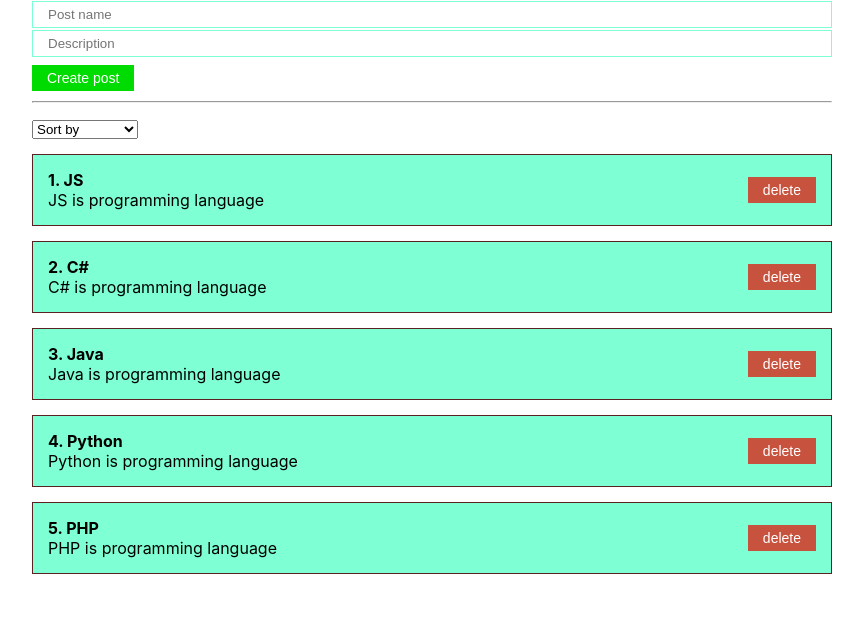
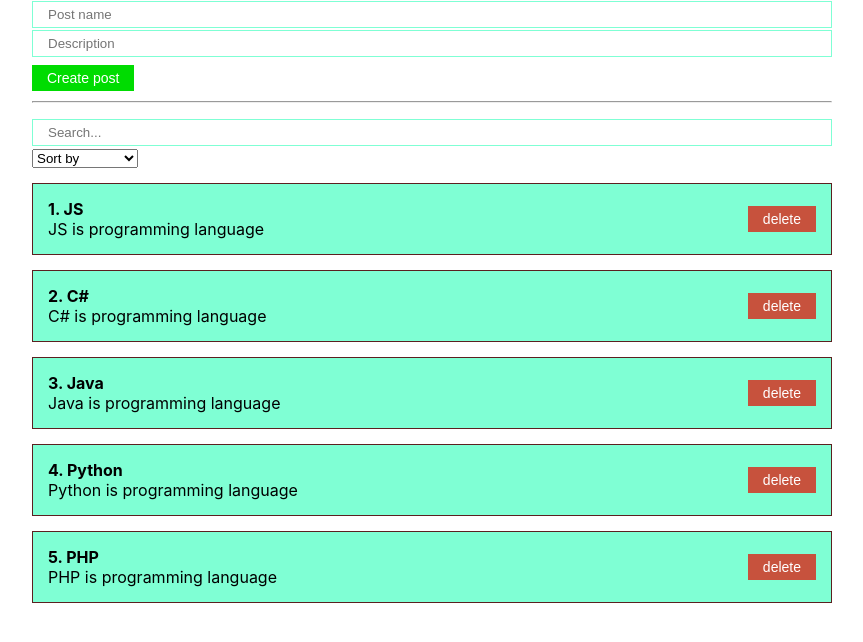
Before and after one commit to vik-tsyplakov/ReactJS_course, a React (Create React App) app in the folder course/: page / in a window 1280 px wide. Shown: the top 642 px of the page, without its empty margins (208-1071 px from the left). Built offline with nearby package versions, Linux system fonts and the light colour scheme.

Commit message:
preparation-for-the-implementation-of-the-search

```diff
--- a/course/src/App.js
+++ b/course/src/App.js
@@ -2,6 +2,7 @@
 import Counter from "./components/Counter";
 import PostForm from "./components/PostForm";
 import PostsList from "./components/PostsList";
+import MyInput from "./components/UI/input/MyInput";
 import MySelect from "./components/UI/select/MySelect";
 
 import "./styles/App.css";
@@ -25,15 +26,32 @@
 
   const [selectedSort, setSelectedSort] = useState("");
 
+  function getSortedPosts() {
+    if (selectedSort) {
+      return [
+        ...posts.sort((a, b) => a[selectedSort].localeCompare(b[selectedSort])),
+      ];
+    }
+    return posts;
+  }
+
+  const sortedPosts = getSortedPosts();
+
   const sortPosts = (sort) => {
     setSelectedSort(sort);
-    setPosts([...posts.sort((a, b) => a[sort].localeCompare(b[sort]))]);
   };
+
+  const [searchQuery, setSearchQuery] = useState("");
 
   return (
     <div className="App">
       <PostForm create={createPost} />
       <hr style={{ marginTop: "10px", marginBottom: "15px" }} />
+      <MyInput
+        value={searchQuery}
+        onChange={(e) => setSearchQuery(e.target.value)}
+        placeholder="Search..."
+      />
       <MySelect
         value={selectedSort}
         onChange={sortPosts}
@@ -44,7 +62,7 @@
         ]}
       />
       {posts.length !== 0 ? (
-        <PostsList remove={removePost} posts={posts} />
+        <PostsList remove={removePost} posts={sortedPosts} />
       ) : (
         <p style={{ textAlign: "center", fontSize: "16px" }}>Notes not found</p>
       )}
```
